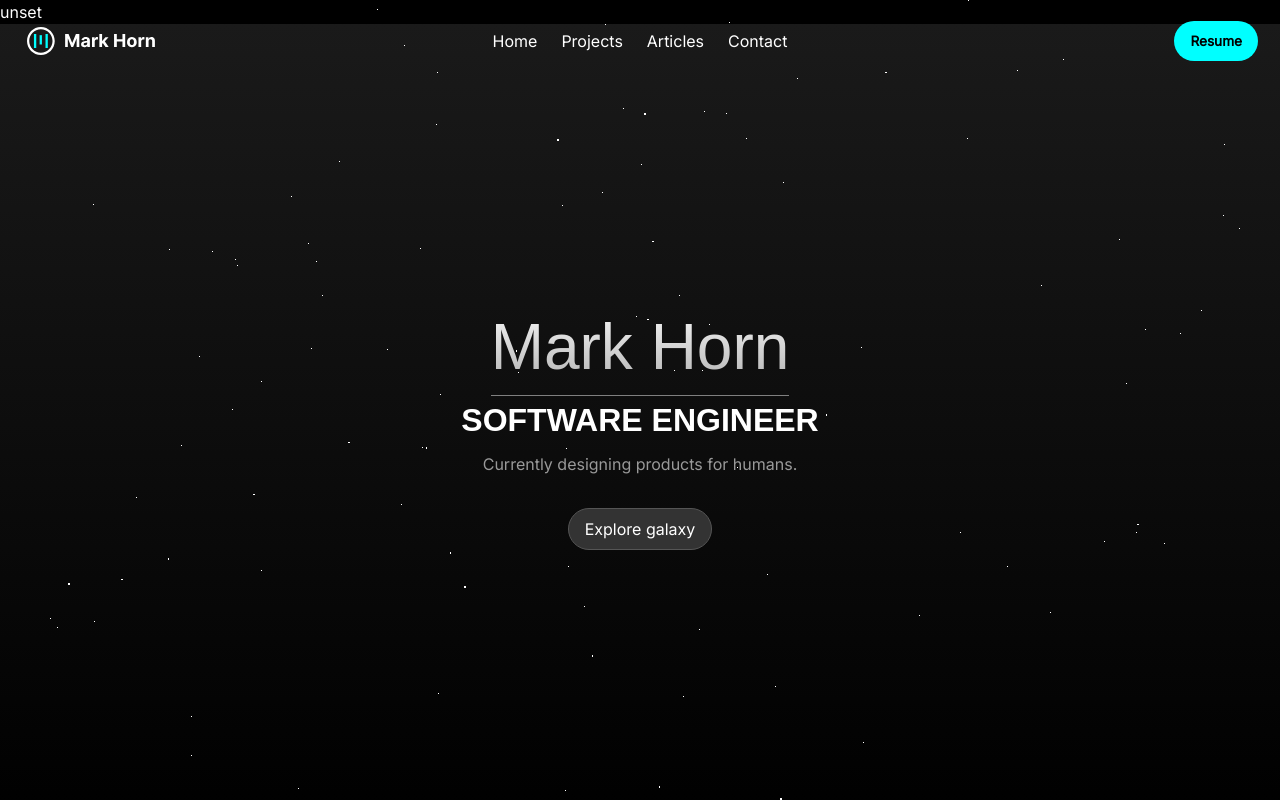
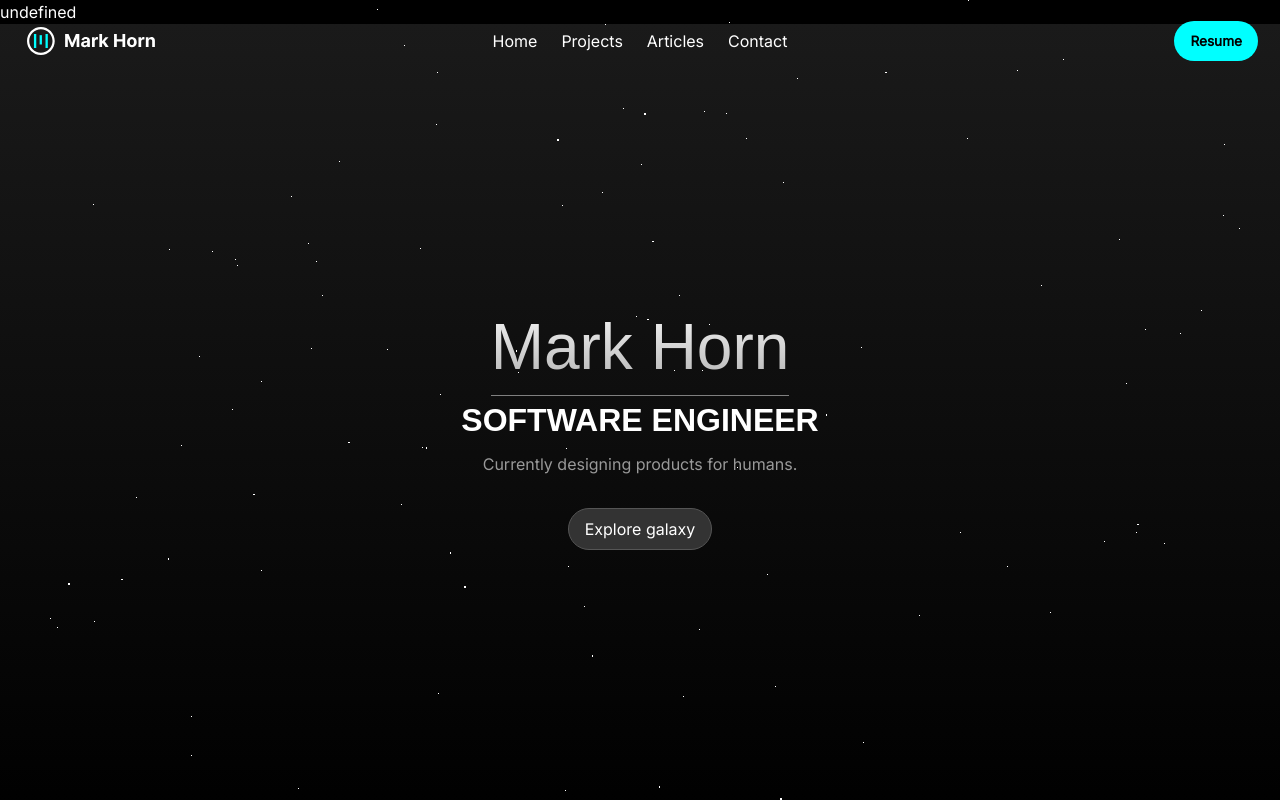
Before and after one commit to markhorn-dev/sveltekit-markhorn.dev, a SvelteKit app: page / in a window 1280 px wide. Built offline with nearby package versions, Linux system fonts and the light colour scheme; no server answers.

Commit message:
added resend

```diff
--- a/src/routes/+layout.server.ts
+++ b/src/routes/+layout.server.ts
@@ -1,8 +1,8 @@
-import { SECRET_KEY } from '$env/static/private';
+import { RESEND_KEY } from '$env/static/private';
 
 export const load = ({ url }) => {
 	const { pathname } = url;
 	return {
-		pathname, SECRET_KEY
+		pathname, RESEND_KEY
 	};
 };
--- a/src/routes/+layout.svelte
+++ b/src/routes/+layout.svelte
@@ -91,7 +91,7 @@
     {#key data.pathname}
         <main in:slideIn out:foldOut>
             <div id="page" class="page" on:scroll={onPageScroll}>
-                {data.SECRET_KEY}
+                {data.RESEND_KEY}
                 <slot />
                 <Footer />
             </div>
```
